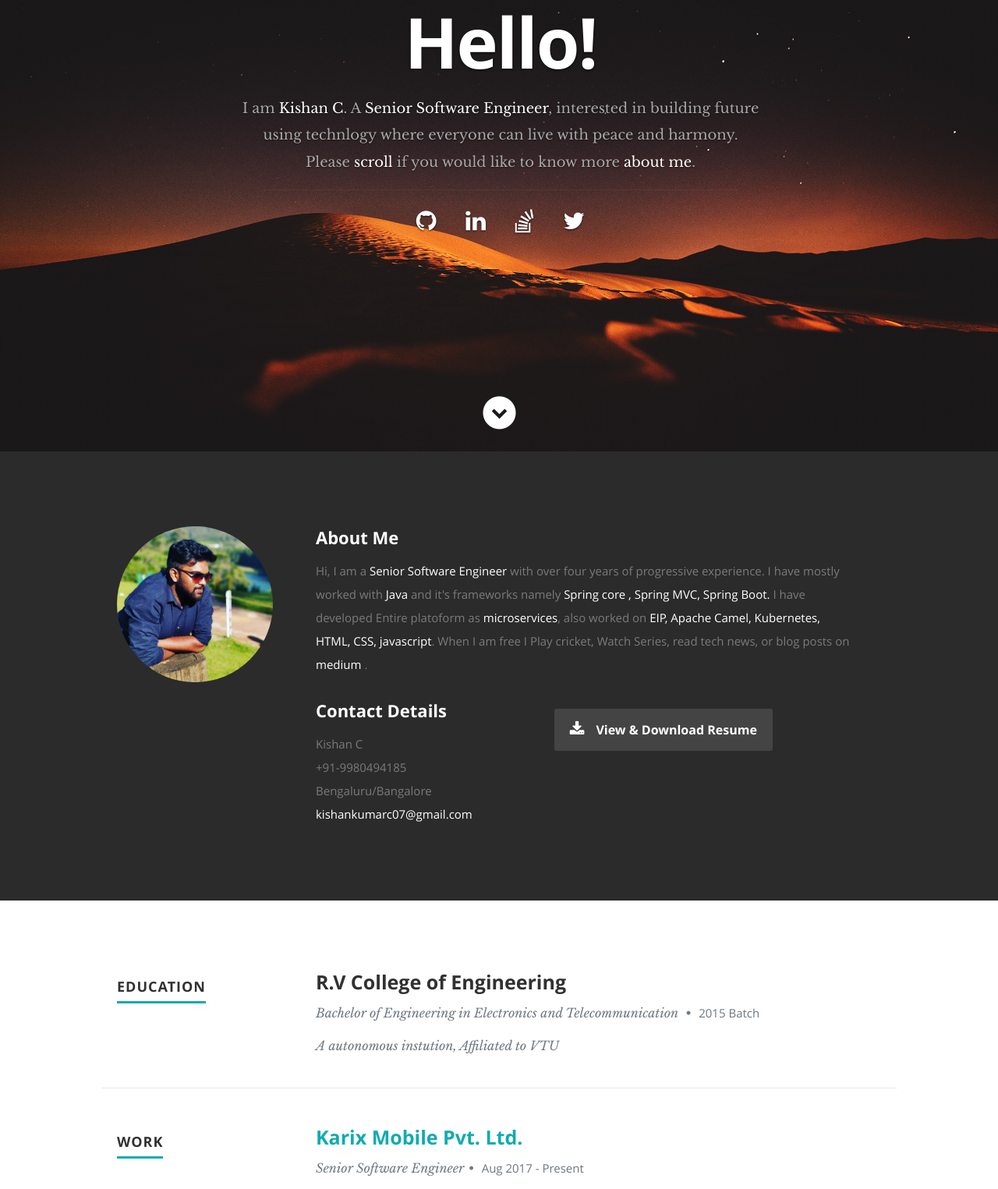
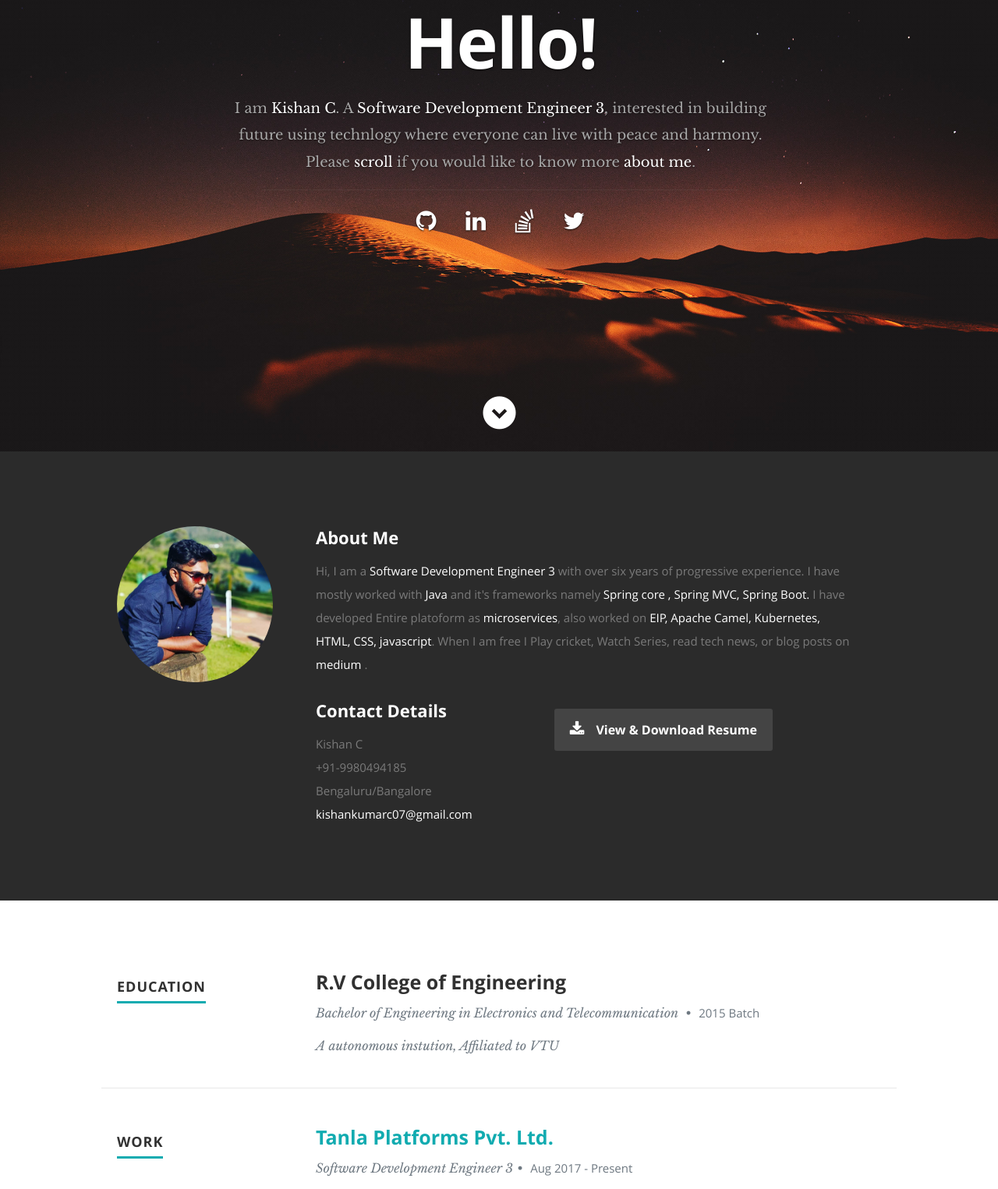
Before and after one commit to mrmaverick9119/mrmaverick9119.github.io, a plain HTML site: page index.html in a window 1280 px wide. Shown: the part 221-1746 px from the top of the page at 78% size. Drawn offline with nearby package versions, Linux system fonts and the light colour scheme.

Commit message:
updated index.xml

```diff
--- a/index.html
+++ b/index.html
@@ -56,7 +56,7 @@
       <div class="row banner">
          <div class="banner-text">
             <h1 class="responsive-headline">Hello!</h1>
-            <h3>I am  <span>Kishan C</span>. A <span>Senior Software Engineer</span>, interested in building future using technlogy where everyone can live with peace and harmony.<br/>
+            <h3>I am  <span>Kishan C</span>. A <span>Software Development Engineer 3</span>, interested in building future using technlogy where everyone can live with peace and harmony.<br/>
             Please <a class="smoothscroll" href="#about">scroll</a>
             if you would like to know more <a class="smoothscroll" href="#about">about me</a>.</h3>
             <hr />
@@ -92,7 +92,7 @@
 
             <h2>About Me</h2>
 
-            <p>Hi, I am a<span style="color: #fff;"> Senior Software Engineer </span> with over four years of progressive experience. I have mostly worked with <span style="color: #fff;"> Java </span>and it's frameworks namely <span style="color: white"> Spring core , Spring MVC, Spring Boot.</span>
+            <p>Hi, I am a<span style="color: #fff;"> Software Development Engineer 3</span> with over six years of progressive experience. I have mostly worked with <span style="color: #fff;"> Java </span>and it's frameworks namely <span style="color: white"> Spring core , Spring MVC, Spring Boot.</span>
             I have developed Entire platoform as <span style="color: #fff;"> microservices</span>, also worked on <span style="color: #fff;"> EIP, Apache Camel, Kubernetes, HTML, CSS, javascript</span>.
             When I am free I Play cricket, Watch Series, read tech news, or blog posts on <a href="http://www.medium.com" target="_blank"> medium </a>.
             </p>
@@ -113,7 +113,7 @@
 
                <div class="columns download">
                   <p>
-                     <a href="https://drive.google.com/open?id=1iavNYiyCp4VZvfuYyZD6Ut2B7WoLrrMrFXNRrnY4wS8"
+                     <a href="https://drive.google.com/file/d/1HNlfw-kzUfqlnTE1CGsPgx7gV17k6BP5/view?usp=sharing"
                         class="button"><i class="fa fa-download"></i>View & Download Resume</a>
                   </p>
                </div>
@@ -171,8 +171,8 @@
 
                   <div class="twelve columns">
 
-                     <h3><a href="https://www.karix.com" target="_blank">Karix Mobile Pvt. Ltd.</a> </h3>
-                     <p class="info">Senior Software Engineer<span>&bull;</span> <em class="date">Aug 2017 - Present</em></p>
+                     <h3><a href="https://www.tanla.com" target="_blank">Tanla Platforms Pvt. Ltd.</a> </h3>
+                     <p class="info">Software Development Engineer 3<span>&bull;</span> <em class="date">Aug 2017 - Present</em></p>
                      <ul style="list-style-type:disc">
                         <li> RCM is a market pioneer project in market, RCM is a platform which acts as a middleware for enterprises and WhatsApp business, In near future even jio is getting on boarded to provide service for RCM messaging. RCM platform is a robust middleware which can process upto 10000 TPS and provides a 99% deliverability.</li>
                         <li>Involved in the design of BatchDownloader application stack on phoenix and hive.</li>
@@ -180,9 +180,6 @@
                         <li>Involved in designing backend data model.</li>
                         <li>Involved in writing mockito/junit Test cases.</li>
                      </ul>
-                     <p>
-                        Karix is a top player in Telecommunication platform servicing in the mobile engagement domain . Bulk SMS leaders,Matured Email and Voice Enterprise platform, Market pioneers to work with RCM(Rich communication medium) .  Working as a Software Engineer in Karix has exposed me to various frameworks for finding appropriate solutions for tightly coupled or platform dependent problem.
-                     </p>
 
                   </div>
 
```
